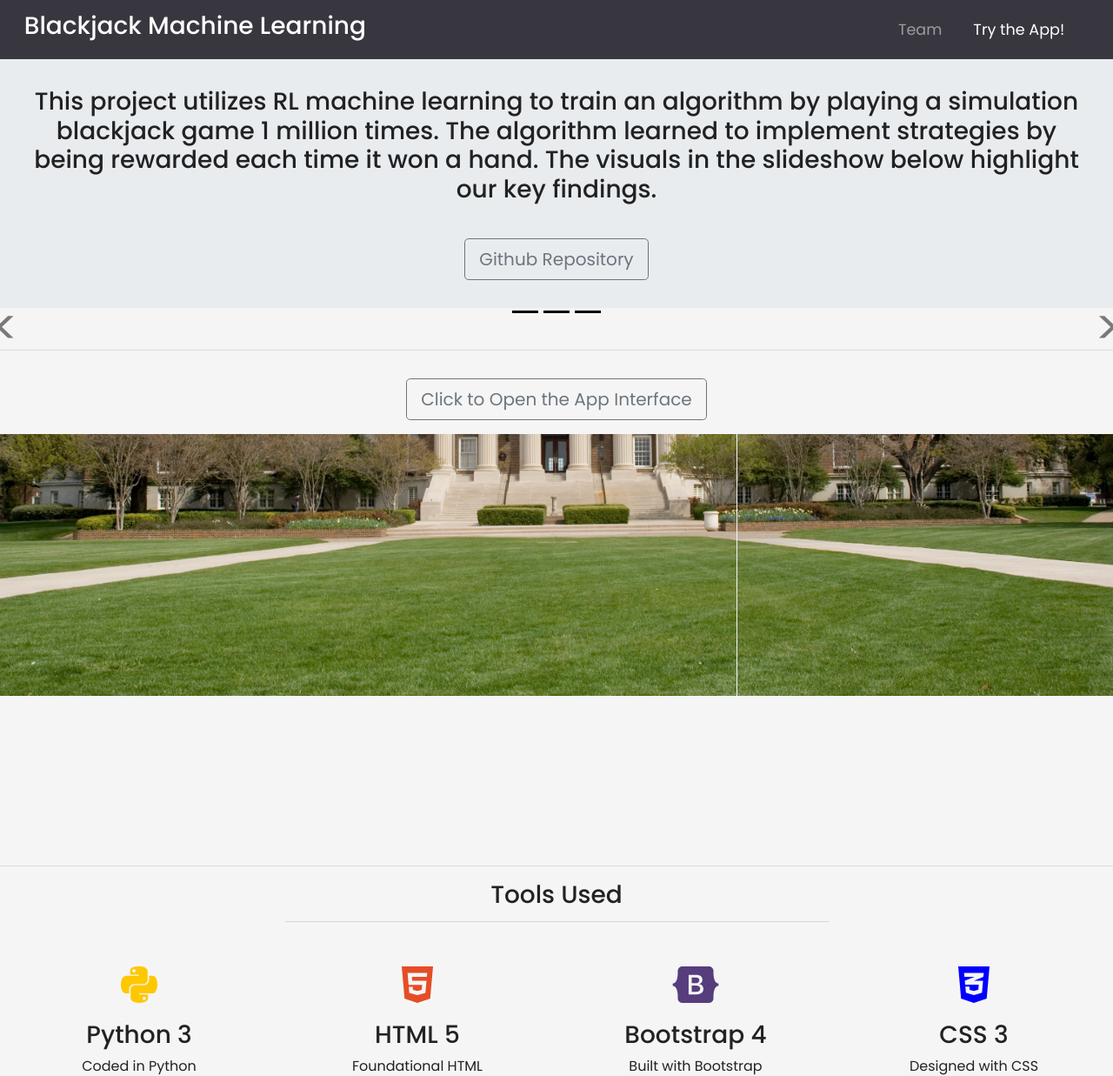
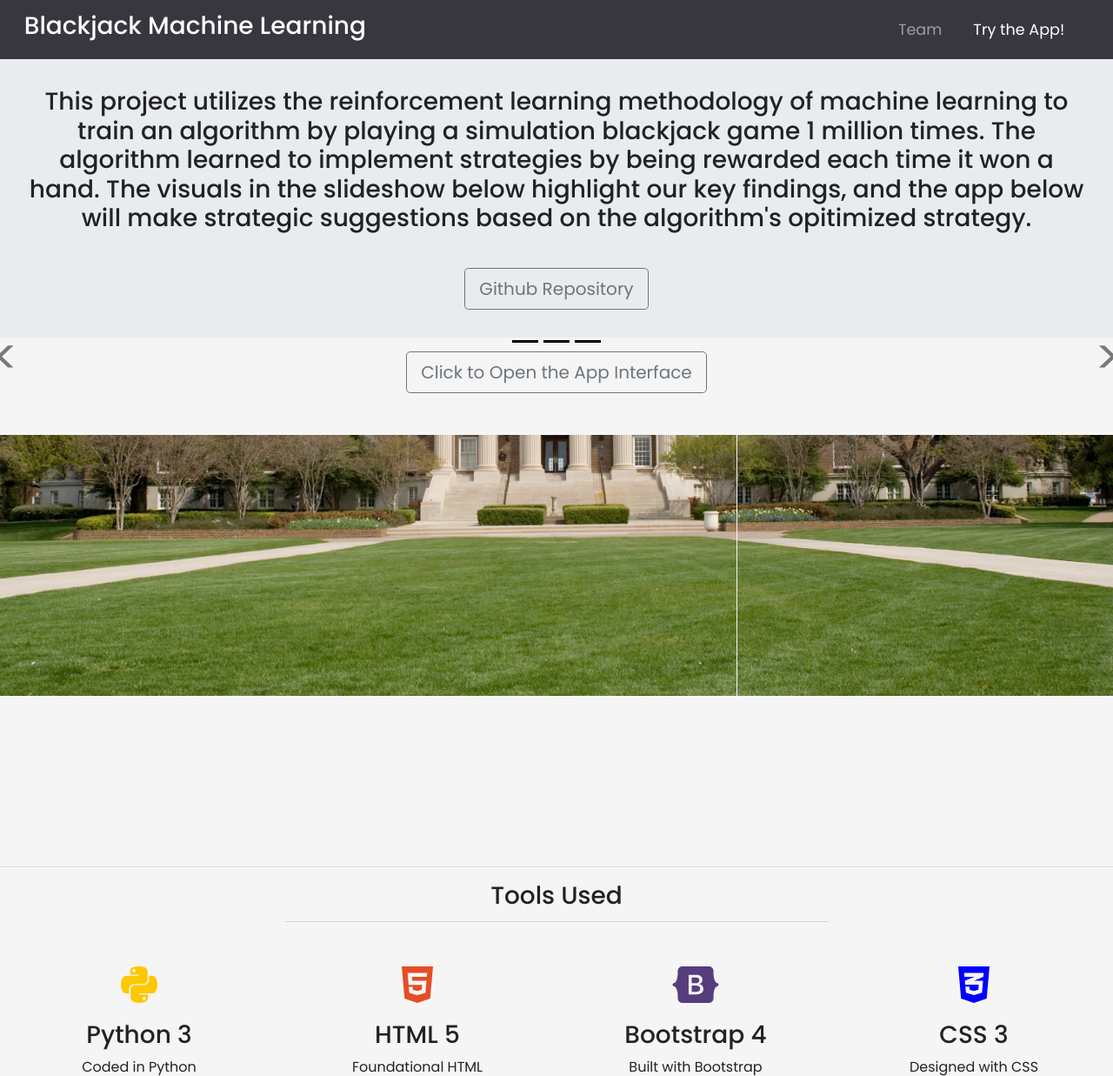
Before and after one commit to Austin-Potts/Blackjackbot5000, a Flask app: page / in a window 1280 px wide. Shown: the top 1237 px of the page at 87% size. Run offline with Flask 2, Linux system fonts and the light colour scheme; parts of the project's set-up code (start-up, migrations or seed data) failed here and were passed over; some libraries are stand-ins or nearby versions.

Commit message:
stylized the button

```diff
--- a/static/style.css
+++ b/static/style.css
@@ -74,10 +74,6 @@ li.slidebars.active {
 .btn-lg:hover {
   background-color:#383740 ;
   border: 1px solid #383740;
-}
-
-.gamebutton {
-  transform: translateZ(0);
 }
 
 .jumbotron {
--- a/templates/index.html
+++ b/templates/index.html
@@ -42,10 +42,10 @@
 	<div class="container-fluid">
 		<div class="row jumbotron">
 			<div class="col-xs-12 col-sm-12 col-md-12 col-lg-12 col-xl-12 text-center">
-				<h3>This project utilizes RL machine learning to train an algorithm
+				<h3>This project utilizes the reinforcement learning methodology of machine learning to train an algorithm
 					by playing a simulation blackjack game 1 million times. The algorithm learned to implement
 					strategies by being rewarded each time it won a hand. The visuals in the slideshow below highlight
-					our key findings. </h3>
+					our key findings, and the app below will make strategic suggestions based on the algorithm's opitimized strategy. </h3>
 			</div>
 			<div class="col-12 text-center">
 				<a href="https://github.com/Austin-Potts/Blackjackbot5000" target="_blank"><button type="button"
@@ -189,13 +189,11 @@
 			<span class="sr-only">Next</span>
 		</a>
 	</div>
-	<hr class="hr-100">
-
 
 
 
 			<!--Hidden Game Button-->
-			<div class="col-12 text-center">
+			<div class="col-12 text-center" style="transform: translateY(-40%);">
 			<button class="btn btn-outline-secondary btn-lg text-center gamebutton" data-toggle="collapse" data-target="#gamesection">Click to Open the App Interface</button>
 		</div>
 			<!--Card Game Code Dont Touch-->
```
